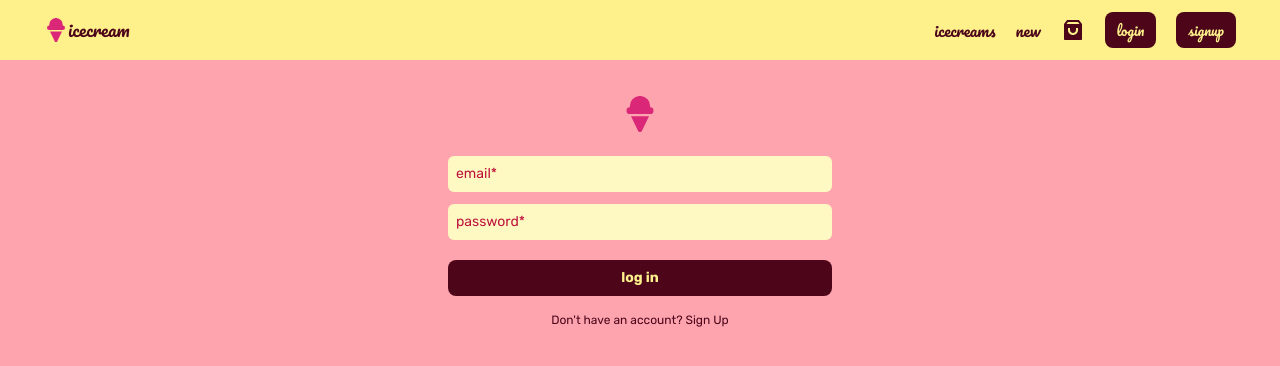
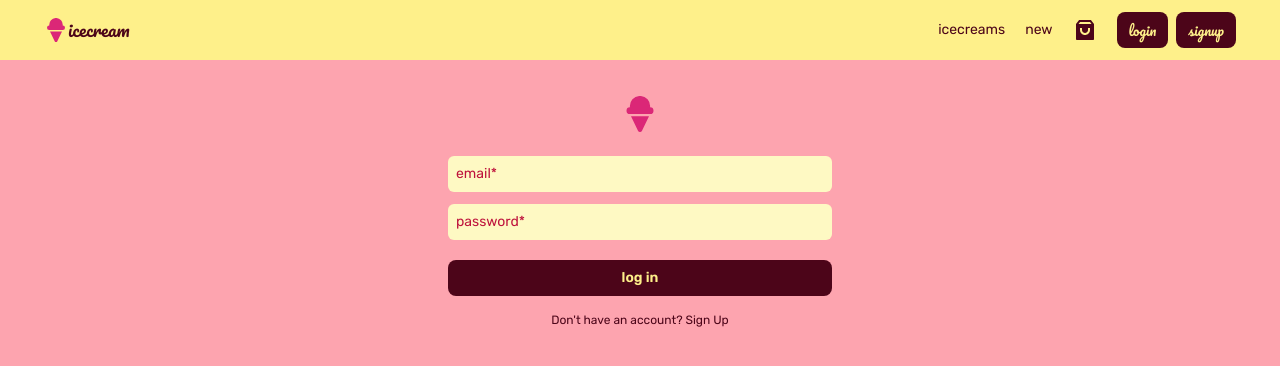
Before and after one commit to UraDev1203/Icecream-shop, a React (Vite) app: page /login in a window 1280 px wide. Shown: the top 366 px of the page. Built offline with nearby package versions, Linux system fonts and the light colour scheme; no server answers.

Commit message:
style: Navbar buttons

```diff
--- a/src/components/Navbar.jsx
+++ b/src/components/Navbar.jsx
@@ -3,19 +3,18 @@ import { FaIceCream } from "react-icons/fa";
 import { RiShoppingBag3Fill } from "react-icons/ri";
 import useCurrentUser from "../hooks/useCurrentUser";
 import useLogout from "../hooks/useLogout";
+import User from "./ui/User";
 
 export default function Navbar() {
-  // const navigate = useNavigate();
   const { user } = useCurrentUser();
   const { logout } = useLogout();
 
   const handleLogout = () => {
     logout();
-    // navigate("/");
   };
 
   return (
-    <header className="fixed left-0 right-0 top-0 flex w-full items-center bg-yellow-200 p-3 font-pacifico">
+    <header className="fixed left-0 right-0 top-0 flex w-full items-center bg-yellow-200 p-3 font-rubik text-sm">
       <div className="max-w-screen-xlg m-auto flex w-full justify-between lg:px-8">
         <Link to="/" className="flex items-center justify-between">
           <FaIceCream className="text-2xl text-pink-600" />
@@ -24,16 +23,18 @@ export default function Navbar() {
         <nav className="flex items-center gap-2 lg:gap-5">
           <Link to="/icecreams">icecreams</Link>
           <Link to="/icecreams/new">new</Link>
+          {user && <User user={user} />}
           <Link to="/cart">
             <RiShoppingBag3Fill
               className="text-2xl"
               aria-label="shopping cart"
             />
           </Link>
+          <div className="flex gap-2">
             {!user && (
               <Link
                 to="/login"
-              className="rounded-lg bg-rose-950 px-3 py-2 text-sm text-yellow-200 transition-all hover:bg-pink-600"
+                className="rounded-lg bg-rose-950 px-3 py-2 font-pacifico text-sm text-yellow-200 transition-all hover:bg-pink-600"
               >
                 login
               </Link>
@@ -41,7 +42,7 @@ export default function Navbar() {
             {user && (
               <button
                 onClick={handleLogout}
-              className="rounded-lg bg-rose-950 px-3 py-2 text-sm text-yellow-200 transition-all hover:bg-pink-600"
+                className="rounded-lg bg-rose-950 px-3 py-2 font-pacifico text-sm text-yellow-200 transition-all hover:bg-pink-600"
               >
                 logout
               </button>
@@ -49,11 +50,12 @@ export default function Navbar() {
             {!user && (
               <Link
                 to="/signup"
-              className="rounded-lg bg-rose-950 px-3 py-2 text-sm text-yellow-200 transition-all hover:bg-pink-600"
+                className="rounded-lg bg-rose-950 px-3 py-2 font-pacifico text-sm text-yellow-200 transition-all hover:bg-pink-600"
               >
                 signup
               </Link>
             )}
+          </div>
         </nav>
       </div>
     </header>
--- a/src/components/ui/Button.jsx
+++ b/src/components/ui/Button.jsx
@@ -1,7 +1,7 @@
 // eslint-disable-next-line react/prop-types
 export default function Button({ children, disabled, type, onClick }) {
   const base =
-    "bg-rose-950 px-3 py-2 text-sm text-yellow-200 transition-all hover:bg-pink-600 rounded-lg";
+    "bg-rose-950 px-3 py-2 text-sm font-semibold text-yellow-200 transition-all hover:bg-pink-600 rounded-lg";
   const styles = {
     form: `${base} mt-2 font-bold`,
   };
--- /dev/null
+++ b/src/components/ui/User.jsx
@@ -0,0 +1,4 @@
+// eslint-disable-next-line react/prop-types
+export default function User({ user: { displayName } }) {
+  return <span>hello, {displayName}</span>;
+}
```
Lines whose indentation alone changed are shown as unchanged.
